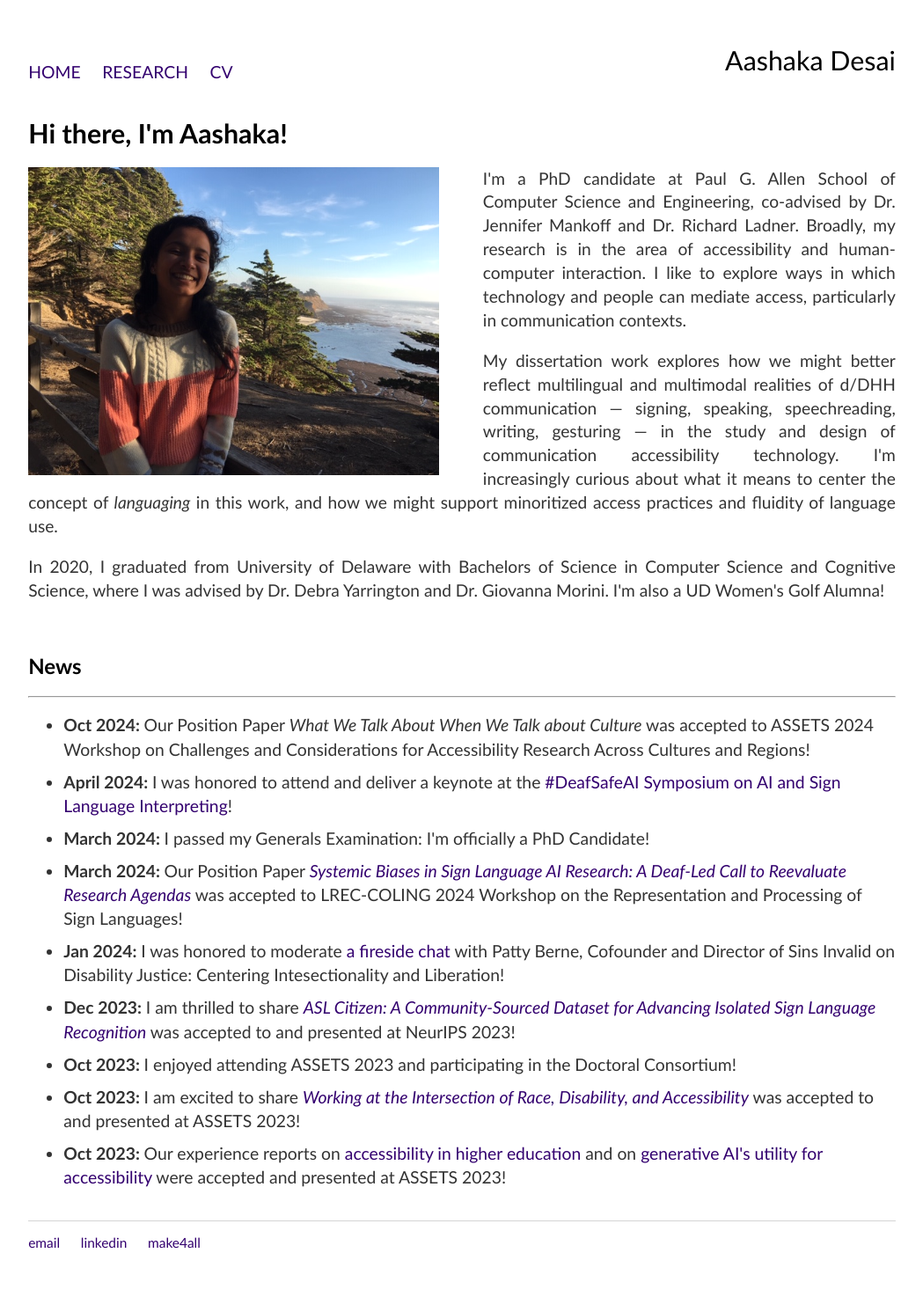
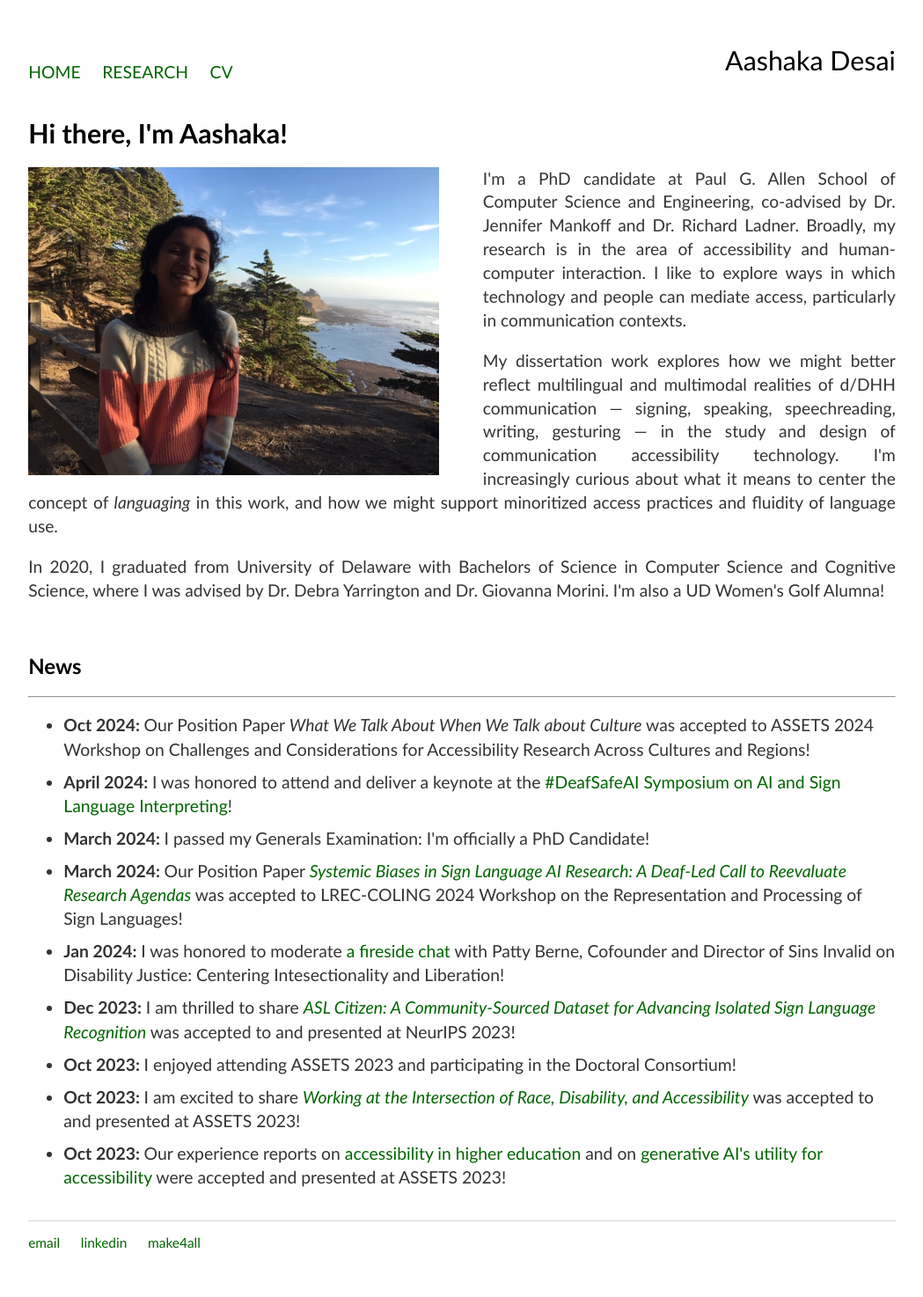
Before and after one commit to aashakadesai/aashakadesai.github.io, a Jekyll site: the page built from index.html, in a window 1280 px wide. Shown: the whole page at 88% size, without its empty margins (115-1164 px from the left). Built offline with Jekyll 4.4.1, drawn with Linux system fonts in a browser that asks for light colours.

Commit message:
Update main.css

```diff
--- a/css/main.css
+++ b/css/main.css
@@ -34,7 +34,7 @@ footer ul li {
 
 a {
     text-decoration: none;
-    color: #33006F;
+    color: #006400;
 
 }
 a:hover {
```
